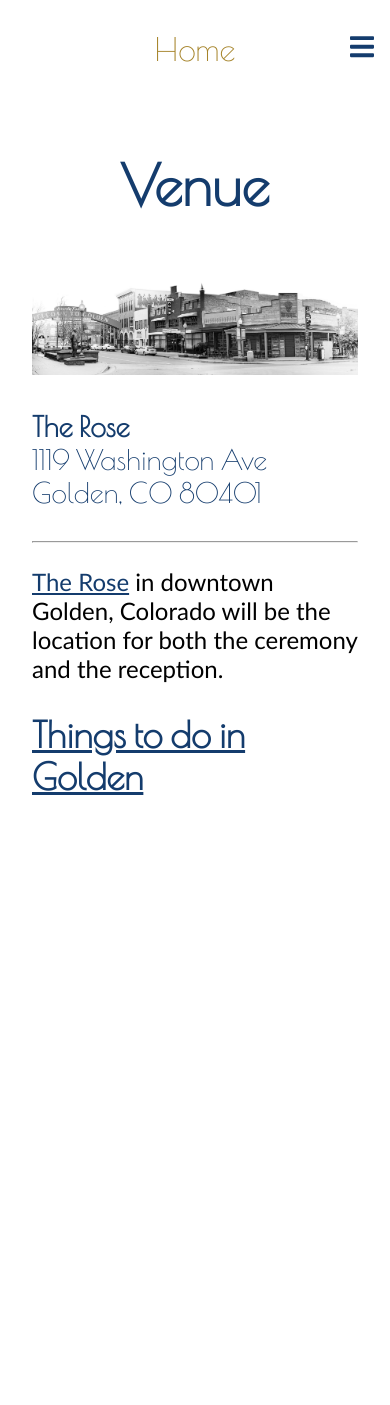
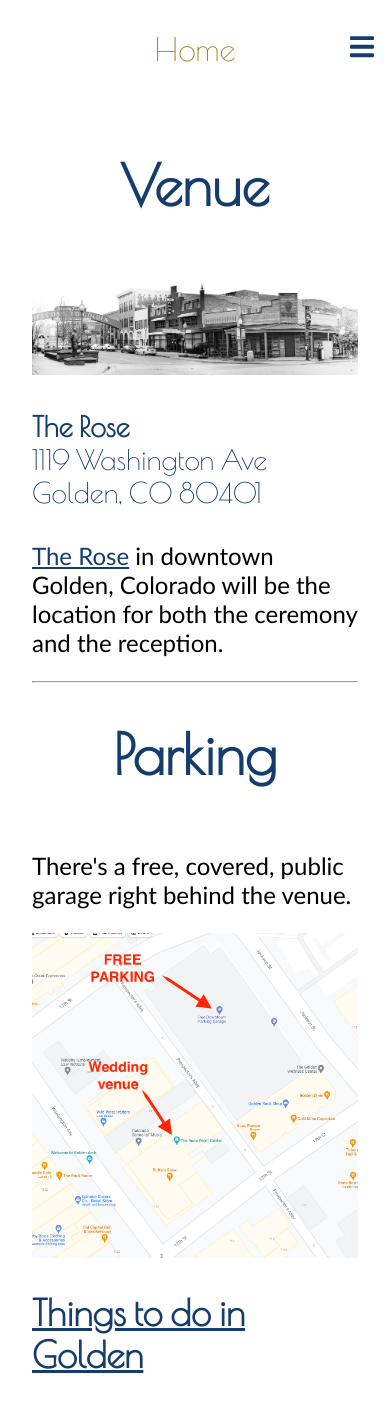
Before and after one commit to mattsteele/mjs, a Vue app: page /Venue in a window 390 px wide. Before the commit the page ends 844 px from the top, so only its background shows below. Built offline with nearby package versions, Linux system fonts and the light colour scheme.

Commit message:
Add parking info

```diff
--- a/src/views/Invitation.vue
+++ b/src/views/Invitation.vue
@@ -26,6 +26,7 @@
       max-width: initial;
         img {
           margin: 0 auto;
+          max-width: 90%;
         }
     }
   }
--- a/src/views/Venue.vue
+++ b/src/views/Venue.vue
@@ -8,10 +8,23 @@
         <div class="address-two">1119 Washington Ave</div>
         <div class="address-three">Golden, CO 80401</div>
       </a>
-<hr />
-    <p><a href="https://buffalorosegolden.com/weddings/">The Rose</a> in downtown Golden, Colorado will be the location for both the ceremony and the reception.</p>
+      <p><a href="https://buffalorosegolden.com/weddings/">The Rose</a> in downtown Golden, Colorado will be the location for both the ceremony and the reception.</p>
+      <hr />
+
+
+
+    <div class="parking-wrapper">
+      <h1>Parking</h1>
+      <p>There's a free, covered, public garage right behind the venue.</p>
+      <img
+        class="parking-image"
+        src="@/assets/images/parking.png"
+        alt="Parking"
+      >
+    </div><!-- parking-wrapper -->
+
     <h2><a href="https://www.thedenverear.com/opportunities-enjoy-golden/">Things to do in Golden</a></h2>
-  </div>
+  </div><!-- venue-wrapper -->
 </template>
 
 <script>
@@ -38,17 +51,21 @@
       .address-one {
         font-weight: bold;
       }
-      .address-two {
-
-      }
-      .address-three {
-
+    }
+    .parking-wrapper {
+      .parking-image {
+        max-width: 50%;
       }
     }
     // mobile view
 		@media only screen and (max-width: 760px) {
       max-width: 100vw;
       padding: 0 2rem;
+      .parking-wrapper {
+        .parking-image {
+          max-width: 100%;
+        }
+      }
     }
   }
 
```
Also changed, not shown: src/assets/images/parking.png (added).
